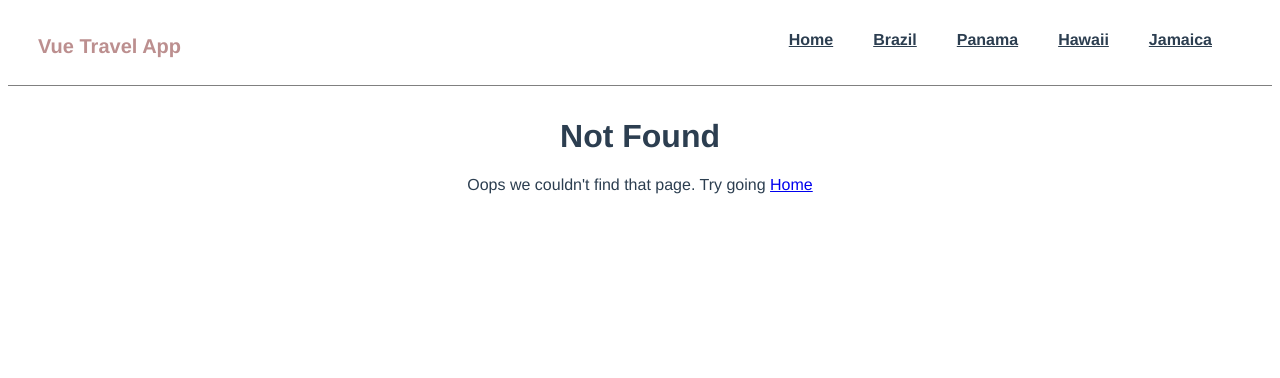
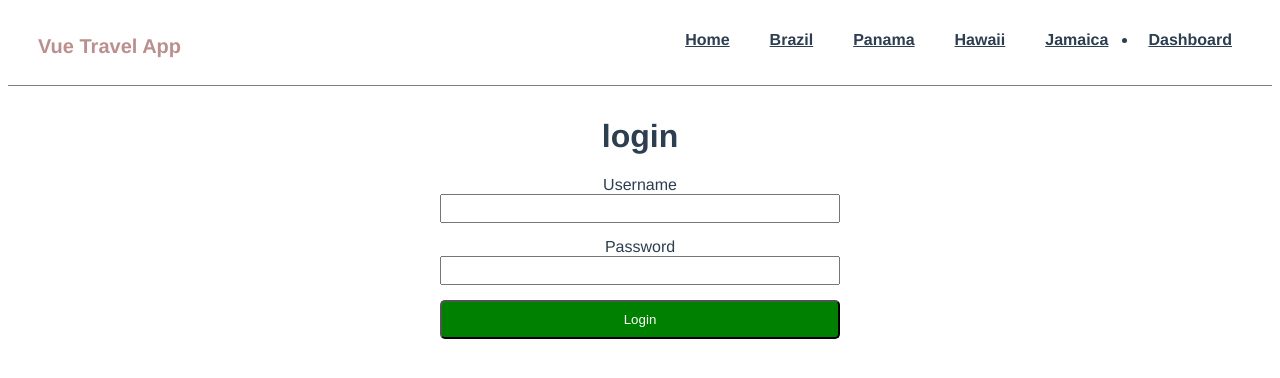
Before and after one commit to kokoforbes/vue-travel-app, a Vue app: page /login in a window 1280 px wide. Before the commit this address had no page. Shown: the top 378 px of the page. Built offline with nearby package versions, Linux system fonts and the light colour scheme.

Commit message:
Added user and login pages

```diff
--- a/src/App.vue
+++ b/src/App.vue
@@ -33,6 +33,14 @@
 .fade-enter,
 .fade-leave-to {
   opacity: 0;
+}
+
+.btn {
+  background-color: green;
+  color: white;
+  padding: 10px;
+  cursor: pointer;
+  border-radius: 5px;
 }
 
 /* NAME="SLIDE" */
--- a/src/components/TheNavigation.vue
+++ b/src/components/TheNavigation.vue
@@ -17,6 +17,9 @@
           }"
           >{{ destination.name }}</router-link
         >
+      </li>
+      <li>
+        <router-link to="/user">Dashboard</router-link>
       </li>
     </ul>
   </div>
--- a/src/router/index.js
+++ b/src/router/index.js
@@ -47,6 +47,22 @@
   },
 
   {
+    path: "/user",
+    name: "User",
+    component: () => import(/* webpackChunkName: "User"*/ "../views/User.vue"),
+    meta: {
+      requiresAuth: true,
+    },
+  },
+
+  {
+    path: "/login",
+    name: "Login",
+    component: () =>
+      import(/* webpackChunkName: "Login"*/ "../views/Login.vue"),
+  },
+
+  {
     path: "/404",
     alias: "*",
     name: "NotFound",
@@ -80,4 +96,18 @@
   routes,
 });
 
+router.beforeEach((to, from, next) => {
+  if (to.matched.some((record) => record.meta.requiresAuth)) {
+    if (!store.user) {
+      next({
+        name: "Login",
+      });
+    } else {
+      next();
+    }
+  } else {
+    next();
+  }
+});
+
 export default router;
--- a/src/store.js
+++ b/src/store.js
@@ -1,4 +1,5 @@
 export default {
+  user: null,
   destinations: [
     {
       name: "Brazil",
--- /dev/null
+++ b/src/views/Login.vue
@@ -0,0 +1,48 @@
+<template>
+  <div class="login">
+    <h1>login</h1>
+
+    <div class="form">
+      <label for="username">Username</label>
+      <input type="text" v-model="username" name="username" class="input" />
+      <label for="password">Password</label>
+      <input type="password" v-model="password" name="password" class="input" />
+      <button class="btn" @click="login()">Login</button>
+    </div>
+  </div>
+</template>
+
+<script>
+import store from "@/store.js";
+export default {
+  name: "Login",
+  data() {
+    return {
+      username: null,
+      password: null,
+    };
+  },
+
+  methods: {
+    login() {
+      //AUTHTNETICATE AGAINST API
+      store.user = this.username;
+      this.$router.push("/user");
+    },
+  },
+};
+</script>
+
+<style scoped>
+.form {
+  display: flex;
+  flex-direction: column;
+  max-width: 400px;
+  margin: 0 auto;
+}
+
+.form input {
+  padding: 5px 0;
+  margin-bottom: 15px;
+}
+</style>
--- /dev/null
+++ b/src/views/User.vue
@@ -0,0 +1,27 @@
+<template>
+  <div>
+    <h1>Welcome {{ user }}</h1>
+
+    <button class="btn" @click="logOut()">Log out</button>
+  </div>
+</template>
+
+<script>
+import store from "@/store.js";
+export default {
+  name: "User",
+  data() {
+    return {
+      user: store.user,
+    };
+  },
+  methods: {
+    logOut() {
+      store.user = null;
+      this.$router.push("/");
+    },
+  },
+};
+</script>
+
+<style></style>
```
